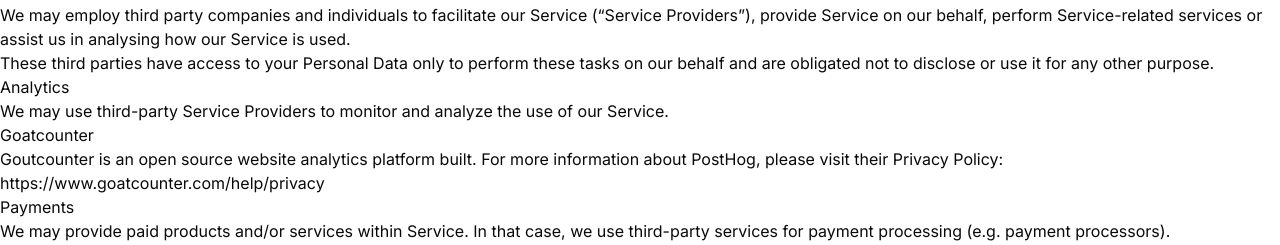
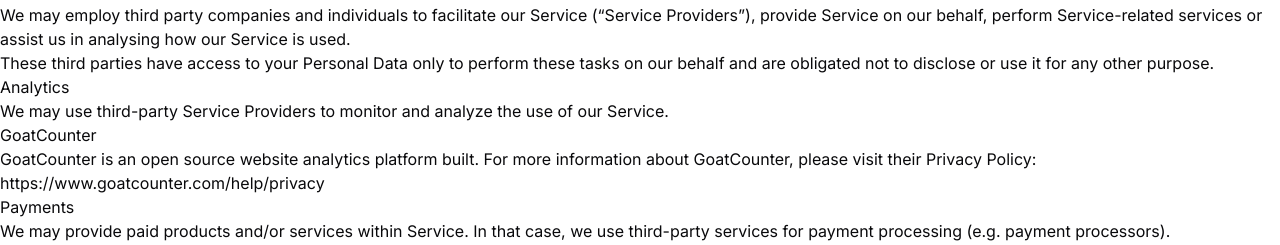
Before and after one commit to drakerossman/nixos-book, a Next.js app: page /privacy-policy in a window 1280 px wide. Shown: the part 2541-2786 px from the top of the page. Built offline with nearby package versions, Linux system fonts and the light colour scheme.

Commit message:
fix typo

```diff
--- a/app/privacy-policy/page.jsx
+++ b/app/privacy-policy/page.jsx
@@ -209,9 +209,9 @@
         <h3 id="analytics">Analytics</h3>
         <p>We may use third-party Service Providers to monitor and analyze the
             use of our Service.</p>
-        <h4 id="goatcounter">Goatcounter</h4>
-        <p>Goutcounter is an open source website analytics platform built. For
-            more information about PostHog, please visit their Privacy Policy:
+        <h4 id="goatcounter">GoatCounter</h4>
+        <p>GoatCounter is an open source website analytics platform built. For
+            more information about GoatCounter, please visit their Privacy Policy:
             https://www.goatcounter.com/help/privacy</p>
         <h3 id="payments">Payments</h3>
         <p>We may provide paid products and/or services within Service. In that
```
